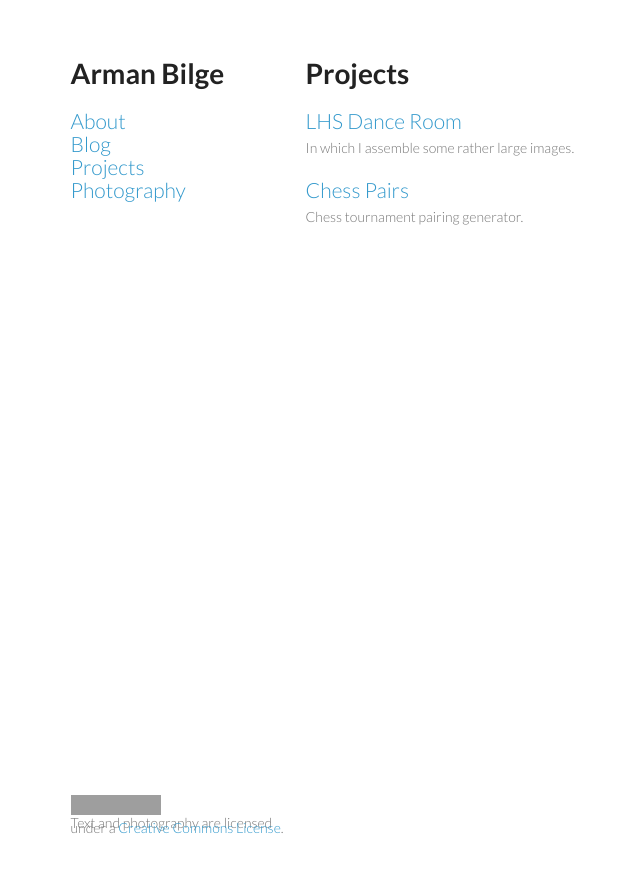
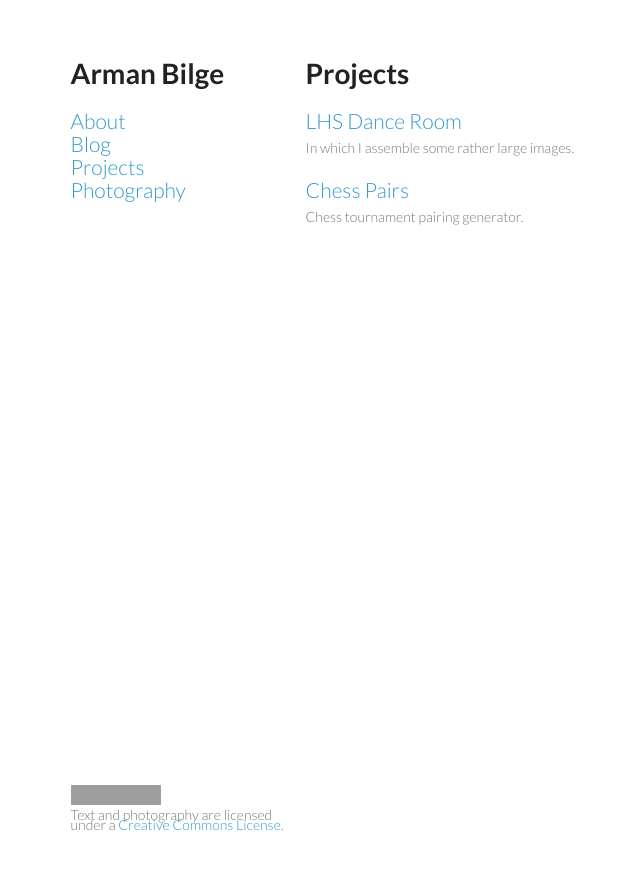
Before and after one commit to armanbilge/armanbilge.github.io, a Jekyll site: the page built from projects/index.md, in a window 1280 px wide. Shown: the top 873 px of the page, without its empty margins (202-842 px from the left). Built offline with Jekyll 4.4.1, drawn with Linux system fonts in a browser that asks for light colours; grey boxes are pictures that could not be loaded.

Commit message:
Update styles.css

```diff
--- a/stylesheets/styles.css
+++ b/stylesheets/styles.css
@@ -189,7 +189,7 @@ footer {
 }
 
 footer p {
-  line-height:5px;
+  line-height:10px;
 }
 
 @media print, screen and (max-width: 960px) {
```
